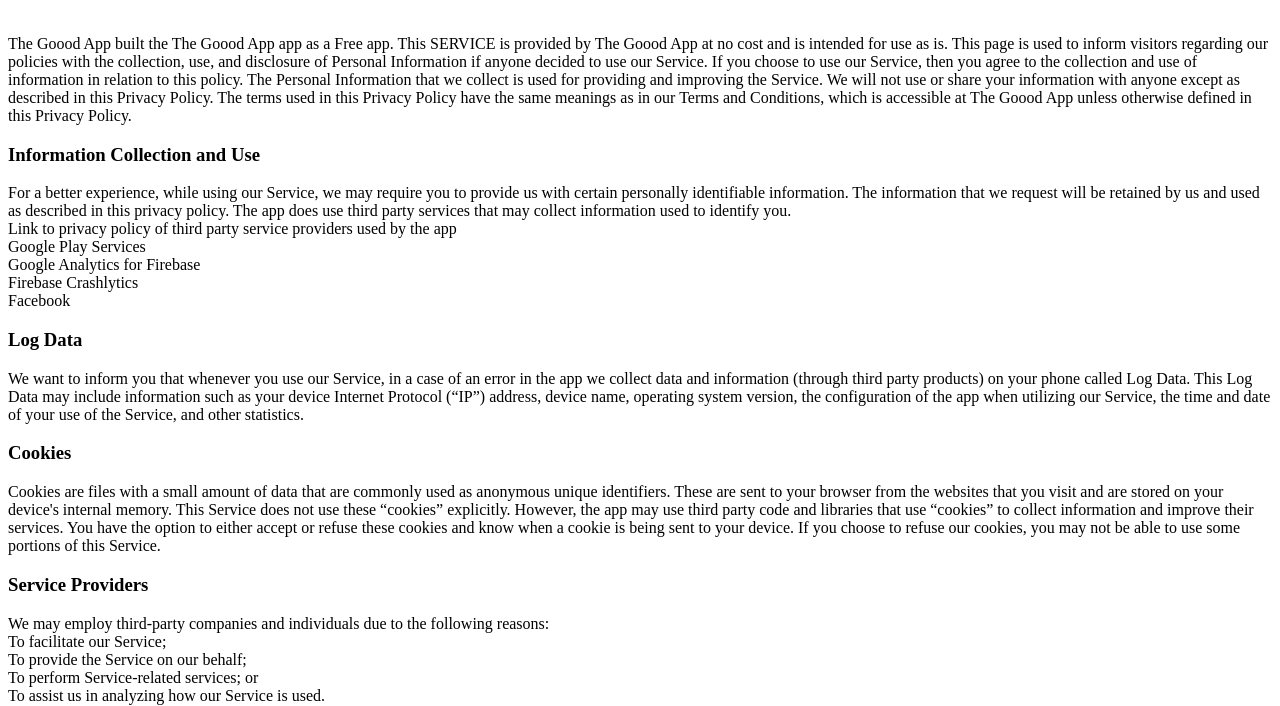
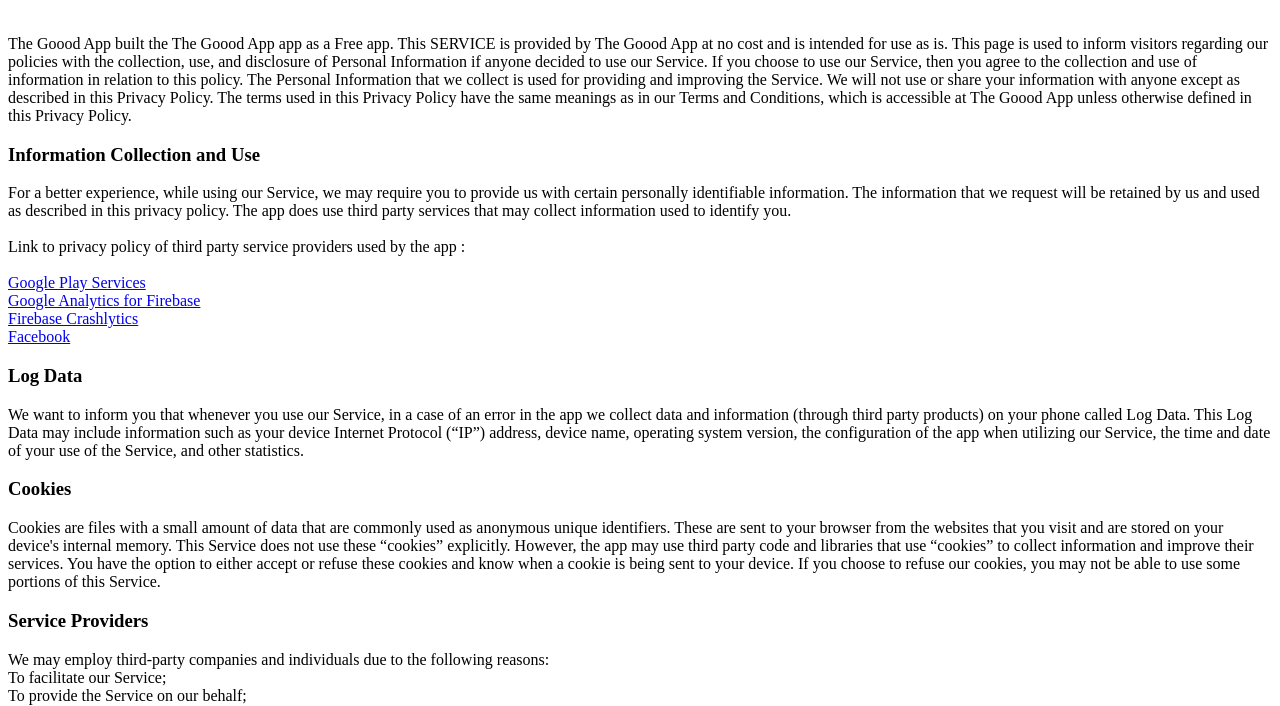
Before and after one commit to TheGooodApp/Privacy-Policy, a plain HTML site: page index.html in a window 1280 px wide. Shown: the part 79-785 px from the top of the page. Drawn offline with Linux system fonts and the light colour scheme.

Commit message:
Privacy Policy update

```diff
--- a/index.html
+++ b/index.html
@@ -18,15 +18,17 @@
 
 The app does use third party services that may collect information used to identify you.
 <br>
-Link to privacy policy of third party service providers used by the app
 <br>
-Google Play Services <a href="https://policies.google.com/privacy"></a>
+Link to privacy policy of third party service providers used by the app :
 <br>
-Google Analytics for Firebase <a href="https://firebase.google.com/policies/analytics"></a>
 <br>
-Firebase Crashlytics <a href="https://firebase.google.com/support/privacy/"></a>
+<a href="https://policies.google.com/privacy">Google Play Services</a>
 <br>
-Facebook <a href="https://www.facebook.com/about/privacy/update/printable"></a>
+<a href="https://firebase.google.com/policies/analytics">Google Analytics for Firebase</a>
+<br>
+<a href="https://firebase.google.com/support/privacy/">Firebase Crashlytics</a>
+<br>
+<a href="https://www.facebook.com/about/privacy/update/printable">Facebook</a>
 
 <h3>Log Data</h3>
 
```
